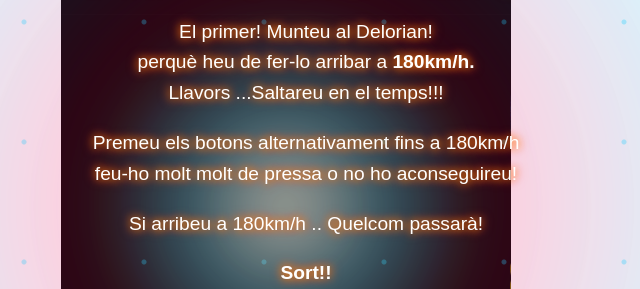
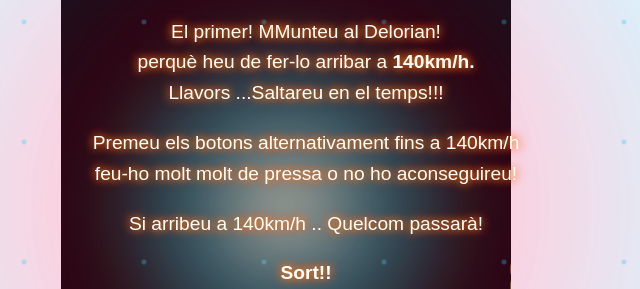
Before and after one commit to Jaumet-007/BTTF, a plain HTML site: page 14d/index.html in a window 1280 px wide. Both pictures are taken after a click on the button "COMENÇAR!". Shown: the part 194-483 px from the top of the page, 354-994 px from the left. Drawn offline with Linux system fonts and the light colour scheme.

Commit message:
minor changes 3

```diff
--- a/14d/index.html
+++ b/14d/index.html
@@ -732,15 +732,15 @@
     <p>Benvinguts a l'aventura de Back To The Future.<br>
     Avui sereu vosaltres els protagonistes.<br>
     Enlloc de "Hill Valley" viatjareu per "Hill Badaloney".
-    <p>El primer! Munteu al Delorian! <br>
-    perquè heu de fer-lo arribar a <strong>180km/h.</strong><br>
+    <p>El primer! MMunteu al Delorian! <br>
+    perquè heu de fer-lo arribar a <strong>140km/h.</strong><br>
     Llavors ...Saltareu en el temps!!!</p>
 
     <p> </p>
-    <p>Premeu els botons alternativament fins a 180km/h<br>
+    <p>Premeu els botons alternativament fins a 140km/h<br>
     feu-ho molt molt de pressa o no ho aconseguireu!</p>
     </p>
-    <p>Si arribeu a 180km/h .. Quelcom passarà!</p>
+    <p>Si arribeu a 140km/h .. Quelcom passarà!</p>
     <p><strong>Sort!!</strong></p>
     <br><br>
 
```
Also changed, not shown: 14d/180kmh/2_botones.html (+4 -4 lines).
